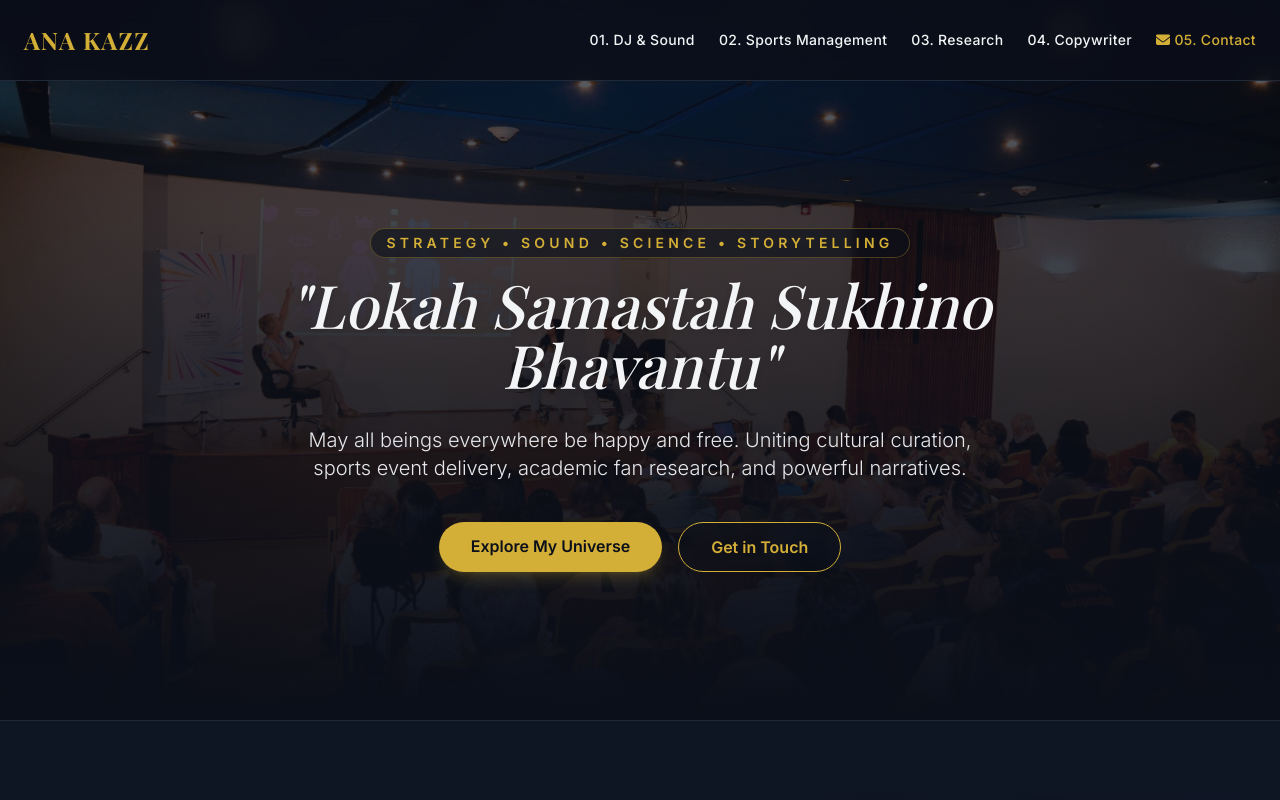
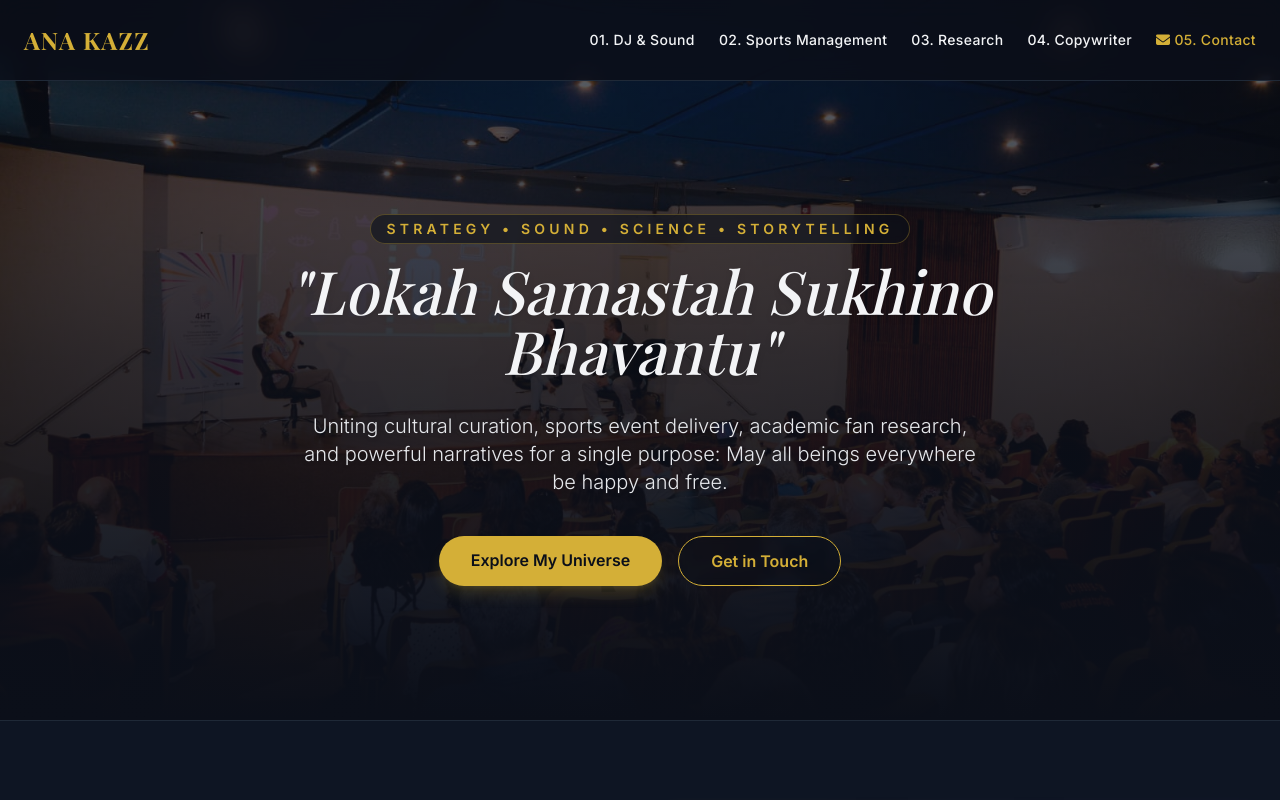
Before and after one commit to missanakazz/livesite, a plain HTML site: page index.html in a window 1280 px wide. Shown: the top 800 px of the page. Drawn offline with nearby package versions, Linux system fonts and the light colour scheme; a web font is replaced by a local one.

Commit message:
Update message in index.html for clarity
Revised the paragraph to emphasize the message about happiness and freedom.

```diff
--- a/index.html
+++ b/index.html
@@ -64,7 +64,7 @@
                 "Lokah Samastah Sukhino Bhavantu"
             </h1>
             <p class="text-gray-200 text-lg md:text-xl font-light max-w-2xl mx-auto mb-10 drop-shadow">
-                May all beings everywhere be happy and free. Uniting cultural curation, sports event delivery, academic fan research, and powerful narratives.
+                Uniting cultural curation, sports event delivery, academic fan research, and powerful narratives for a single purpose: May all beings everywhere be happy and free.
             </p>
             <div class="flex flex-wrap justify-center gap-4">
                 <a href="#dj" class="px-8 py-3 bg-accentGold text-darkBg font-semibold rounded-full hover:bg-white transition shadow-lg shadow-accentGold/20">
```
